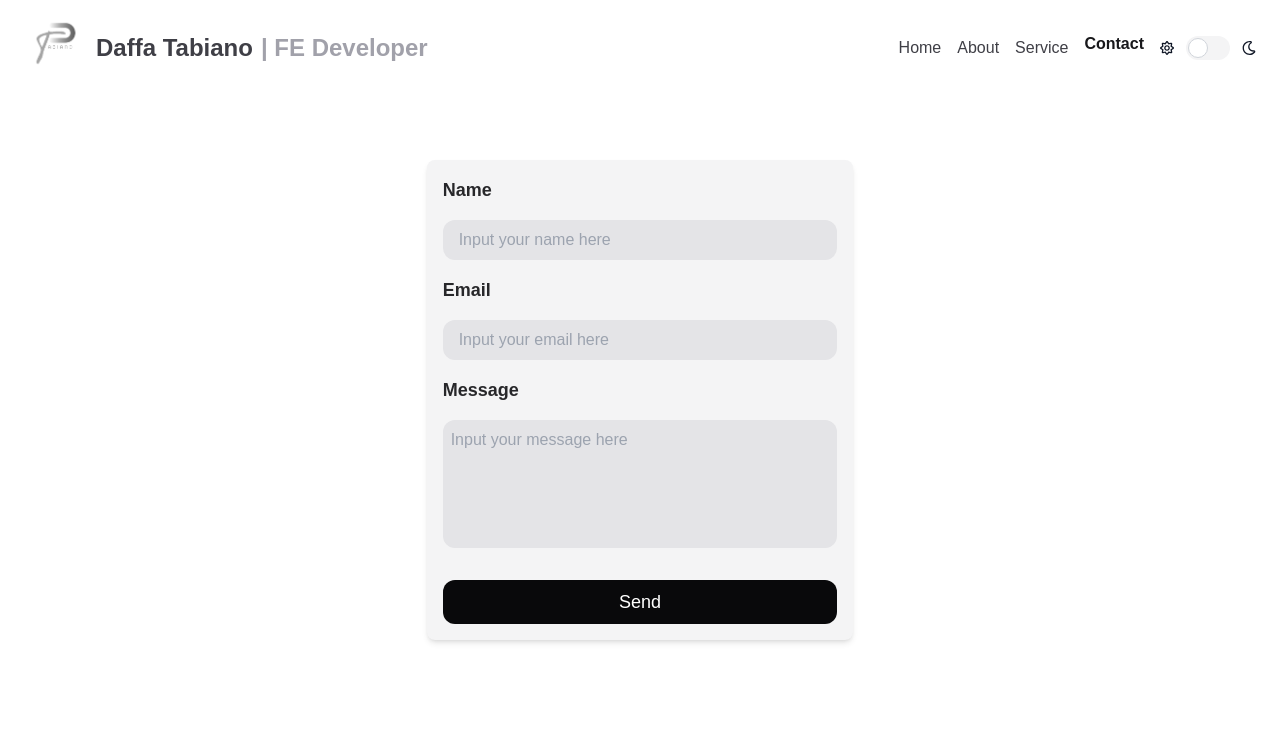
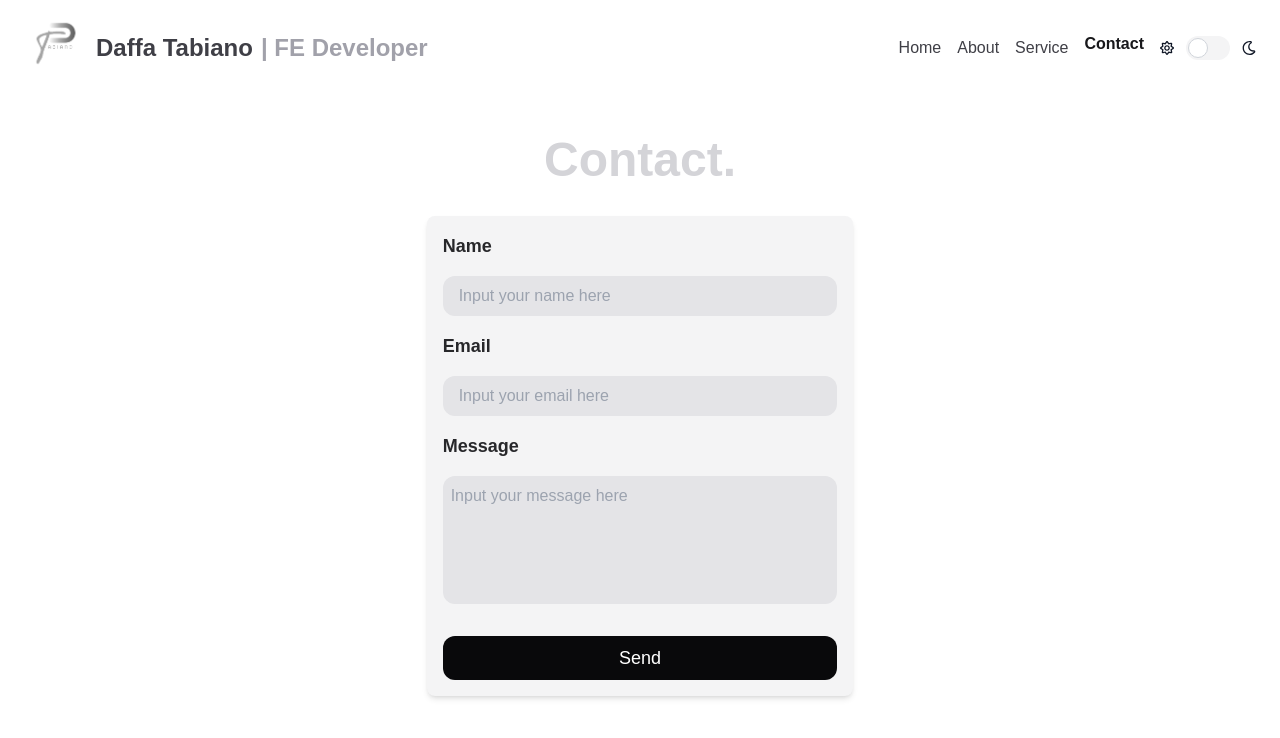
Before and after one commit to daffatabiano/assessment_febe, a Next.js app: page /contact in a window 1280 px wide. Shown: the top 738 px of the page. Built offline with nearby package versions, Linux system fonts and the light colour scheme.

Commit message:
add(packages): material-tailwind/react

```diff
--- a/package.json
+++ b/package.json
@@ -11,6 +11,7 @@
     "test:watch": "jest --watch"
   },
   "dependencies": {
+    "@material-tailwind/react": "^2.1.10",
     "axios": "^1.7.7",
     "next": "14.2.11",
     "react": "^18",
--- a/src/pages/contact/index.tsx
+++ b/src/pages/contact/index.tsx
@@ -58,8 +58,11 @@ const Page = () => {
   };
 
   return (
-    <div className="w-full h-screen flex justify-center items-center">
+    <div className="w-full h-screen flex justify-center items-center flex-col mt-8">
       <Toaster />
+      <h1 className="text-5xl font-extrabold text-balance text-center text-zinc-300 dark:text-zinc-900">
+        Contact.
+      </h1>
       <Form onSubmit={submitForm} />
     </div>
   );
```
Also changed, not shown: 1 other file (tests, documents, lock files or other folders).
